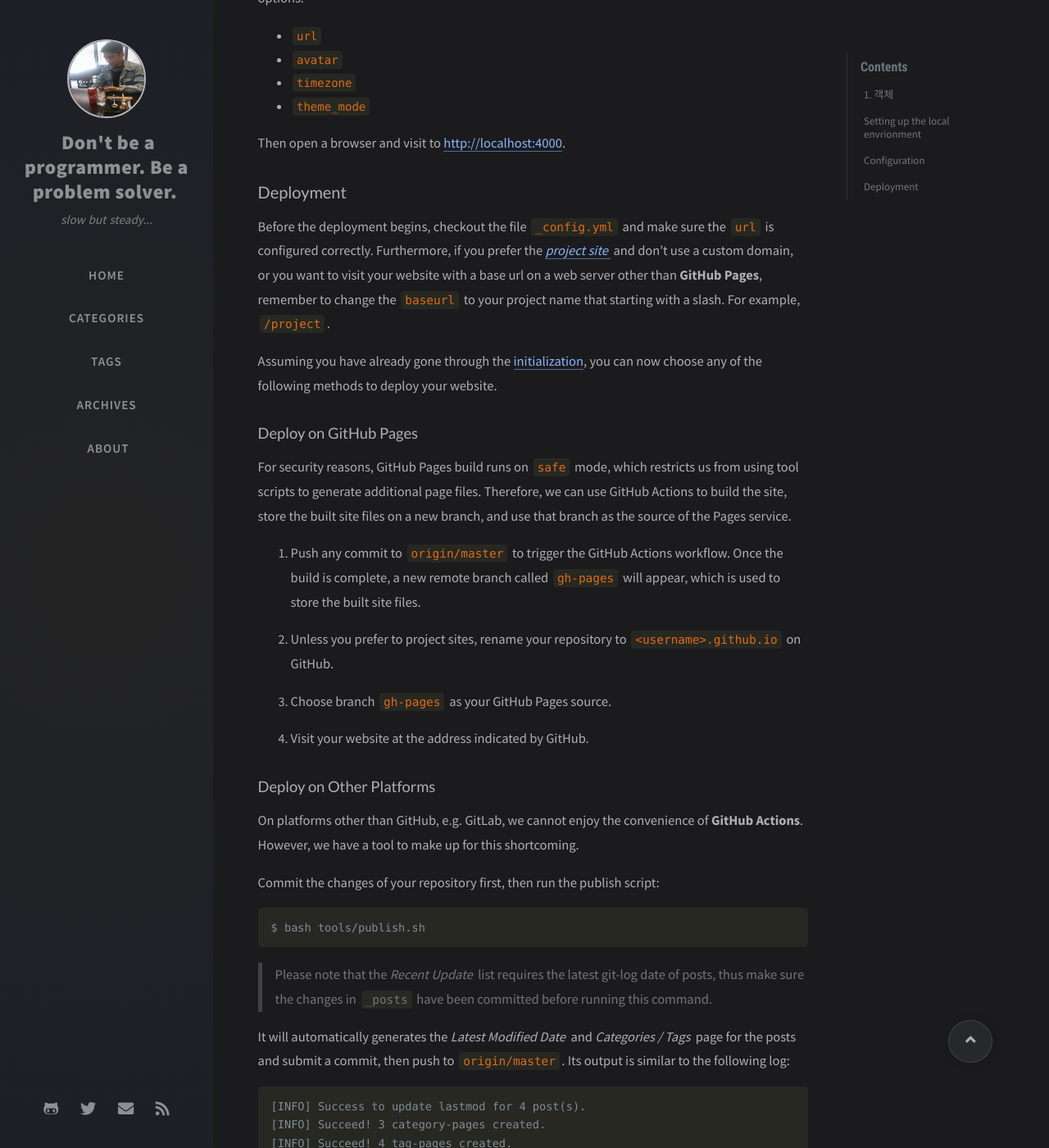
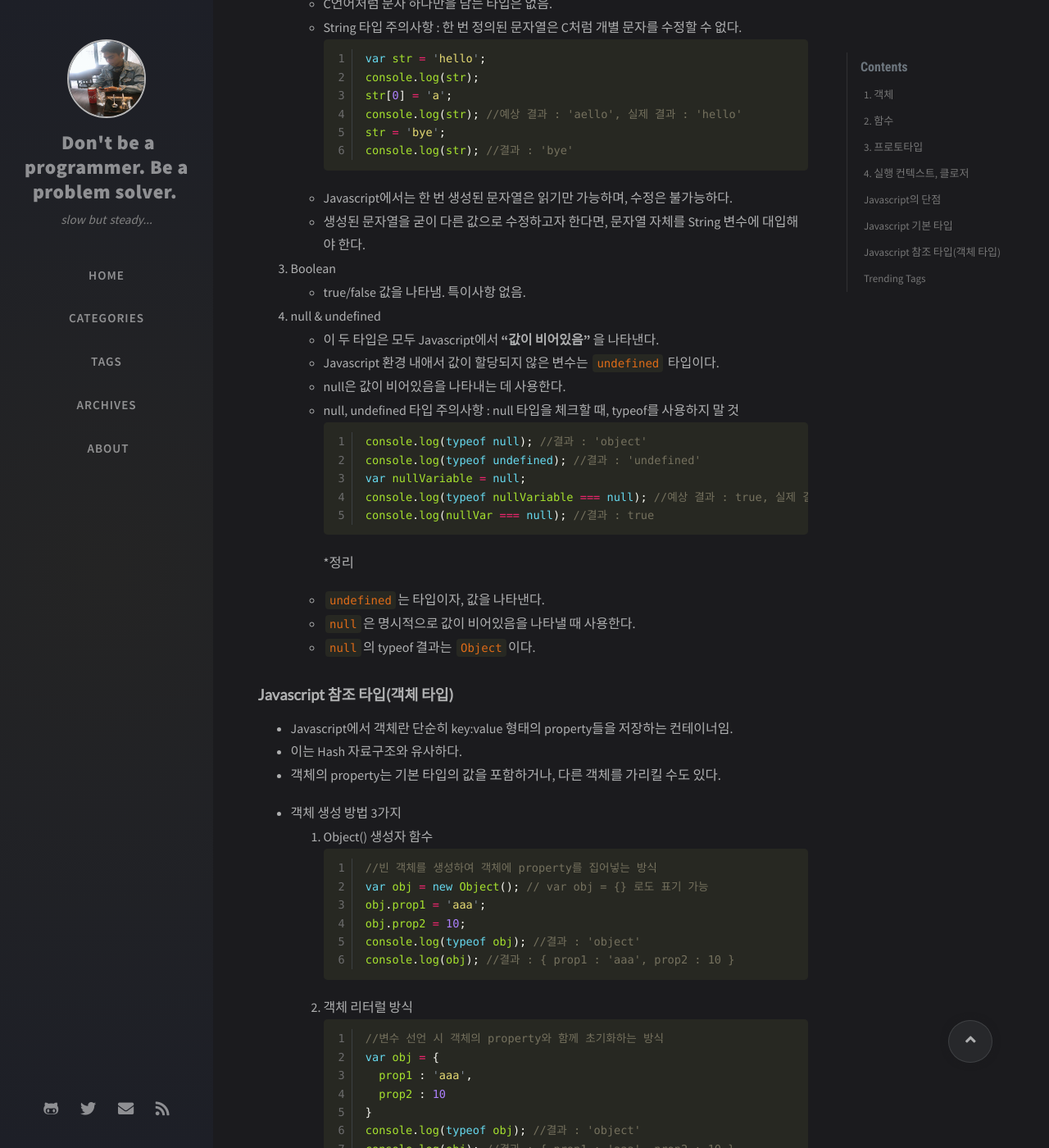
Before and after one commit to eurowondollaryen/eurowondollaryen.github.io, a Jekyll site: the page built from _posts/2020-08-08-javascript1.md, in a window 1280 px wide and 1400 px high, scrolled down 1717 px. Shown: the whole window at 82% size. Built offline with Jekyll 4.4.1, drawn with Linux system fonts in a browser that asks for light colours; nearby versions of some CDN libraries; comment, search, counter and statistics services are not loaded; some of the changed text lies outside the part shown.

Commit message:
added post javascript 1

````diff
--- a/_posts/2020-08-08-javascript1.md
+++ b/_posts/2020-08-08-javascript1.md
@@ -8,115 +8,117 @@ pin: true
 ---
 
 
-## Javascript 핵심 개념
-
+## **Javascript 개요**
+아래 4가지를 제대로 알아야 Javascript 개발자라고 할 수 있다고 생각한다.
 1. 객체
 2. 함수
 3. 프로토타입
 4. 실행 컨텍스트, 클로저
 
-#### 1. 객체
+#### **1. 객체**
 Javascript에서 객체는 무엇일까?
 * 기본 데이터 타입 : `boolean`, `number`, `string`, `null`, `undefined`
 
 위 5가지를 제외한 모든 것이 객체이다.
 
-#### 2. 함수
+#### **2. 함수**
 - Javascript에서는 함수도 객체(일급 객체)로 취급한다.
 
-#### 3. 프로토타입
+#### **3. 프로토타입**
 - 모든 객체는 숨겨진 링크인 prototype을 가진다.
 - 이 링크는 해당 객체를 생성한 생성자의 프로토타입 객체를 가리킨다.
 - 이 링크로 Javascript는 훨씬 더 다양하게 자신만의 자료 구조를 작성할 수 있다.
 - 또한, 프로토타입을 이용하여 객체지향의 상속도 구현할 수 있다.
 
-#### 4. 실행 컨텍스트, 클로저
+#### **4. 실행 컨텍스트, 클로저**
+- js는 실행 컨텍스트를 만들고 그 안에서 실행이 이루어진다.
+- 실행 컨텍스트는 자신만의 유효 범위를 갖는데, 이 과정에서 클로저를 구현할 수 있다.
+
+#### **Javascript의 단점**
+1. 유연하고 타입 체크가 느슨하기 때문에, 컴파일 에러는 런타임 에러로 넘어가게 되어 디버깅이 어렵다.
+2. 최상위 레벨의 객체들은 모두 전역 객체 안에 위치하는데, 이는 충돌의 위험성이 있다.
 
 
-```terminal
-$ git clone git@github.com:<username>/jekyll-theme-chirpy -b master --single-branch
+### **Javascript Data type & Operator**
+Javascript의 Data type은 총 2가지로 나뉜다.
+* 기본 타입 : `Number`, `String`, `Boolean`, `undefined`, `null`
+* 참조 타입(객체 타입) : `Object` - `Array`, `Function`, ``Regular Expression``
+
+#### **Javascript 기본 타입**
+1. Number
+* Javascript에는 `Number`라는 하나의 타입만 존재한다.
+* Javascript에서는 모든 숫자를 64비트 부동 소수점 형태로 저장하기 때문이다.
+* Number 연산 시 주의사항 : 나눗셈 연산 결과를 정수로 받고 싶으면, Math.floor() 함수를 사용
+```js
+var num = 5 / 2;
+console.log(num); // result : 2.5
+console.log(Math.floor(num)); // result : 2.5
 ```
 
-### Setting up the local envrionment
+2. String
+* C언어처럼 문자 하나만을 담는 타입은 없음.
+* String 타입 주의사항 : 한 번 정의된 문자열은 C처럼 개별 문자를 수정할 수 없다.
+```js
+var str = 'hello';
+console.log(str);
+str[0] = 'a';
+console.log(str); //예상 결과 : 'aello', 실제 결과 : 'hello'
+str = 'bye';
+console.log(str); //결과 : 'bye'
+```
+* Javascript에서는 한 번 생성된 문자열은 읽기만 가능하며, 수정은 불가능하다.
+* 생성된 문자열을 굳이 다른 값으로 수정하고자 한다면, 문자열 자체를 String 변수에 대입해야 한다.
 
-If you would like to run or build the project on your local machine, please follow the [Jekyll Docs](https://jekyllrb.com/docs/installation/) to complete the installation of `Ruby`, `RubyGems` and `Bundler`.
+3. Boolean
+* true/false 값을 나타냄. 특이사항 없음.
 
-`bundle` will automatically install all the dependencies specified by `Gemfile`.
+4. null & undefined
+* 이 두 타입은 모두 Javascript에서 **"값이 비어있음"** 을 나타낸다.
+* Javascript 환경 내애서 값이 할당되지 않은 변수는 `undefined` 타입이다.
+* null은 값이 비어있음을 나타내는 데 사용한다.
+* null, undefined 타입 주의사항 : null 타입을 체크할 때, typeof를 사용하지 말 것
+```js
+console.log(typeof null); //결과 : 'object'
+console.log(typeof undefined); //결과 : 'undefined'
+var nullVariable = null;
+console.log(typeof nullVariable === null); //예상 결과 : true, 실제 결과 : false
+console.log(nullVar === null); //결과 : true
+```
+*정리
+* `undefined`는 타입이자, 값을 나타낸다.
+* `null`은 명시적으로 값이 비어있음을 나타낼 때 사용한다.
+* `null`의 typeof 결과는 `Object`이다.
 
-What's more, in order to generate some extra files (*categories*, *tags* and *last modified list*), we need to use some tool scripts. If your machine is running Debian or macOS, make sure that [GNU coreutils](https://www.gnu.org/software/coreutils/) is installed. Otherwise, install by:
+#### **Javascript 참조 타입(객체 타입)**
+* Javascript에서 객체란 단순히 key:value 형태의 property들을 저장하는 컨테이너임.
+* 이는 Hash 자료구조와 유사하다.
+* 객체의 property는 기본 타입의 값을 포함하거나, 다른 객체를 가리킬 수도 있다.
 
-* Debian
+* 객체 생성 방법 3가지
+1. Object() 생성자 함수
+```js
+//빈 객체를 생성하여 객체에 property를 집어넣는 방식
+var obj = new Object(); // var obj = {} 로도 표기 가능
+obj.prop1 = 'aaa';
+obj.prop2 = 10;
+console.log(typeof obj); //결과 : 'object'
+console.log(obj); //결과 : { prop1 : 'aaa', prop2 : 10 }
+```
+2. 객체 리터럴 방식
+```js
+//변수 선언 시 객체의 property와 함께 초기화하는 방식
+var obj = {
+	prop1 : 'aaa',
+	prop2 : 10
+}
+console.log(typeof obj); //결과 : 'object'
+console.log(obj); //결과 : { prop1 : 'aaa', prop2 : 10 }
+//결과는 1번 방식과 동일하다.
+```
+3. 생성자 함수
+    - 함수를 통해서 객체를 생성하는 방법. 이후에 추가 작성
 
-  ```console
-  $ sudo apt-get install coreutils
-  ```
-
-> If you not intend to deploy it on GitHub Pages, append parameter option `--no-gh` at the end of the above command.
-
-1. Remove some files or directories from your repository:
-    - `.travis.yml`
-    - everything under `.github/`
-    - files under `_posts/`
-    - folder `docs/`
-
-### Configuration
-
-Generally, go to `_config.yml` and configure the variables as needed. Some of them are typical options:
-* `url`
-* `avatar`
-* `timezone`
-* `theme_mode`
-
-
-Then open a browser and visit to <http://localhost:4000>.
-
-### Deployment
-
-Before the deployment begins, checkout the file `_config.yml` and make sure the `url` is configured correctly. Furthermore, if you prefer the [_project site_](https://help.github.com/en/github/working-with-github-pages/about-github-pages#types-of-github-pages-sites) and don't use a custom domain, or you want to visit your website with a base url on a web server other than **GitHub Pages**, remember to change the `baseurl` to your project name that starting with a slash. For example, `/project`.
-
-Assuming you have already gone through the [initialization](#initialization), you can now choose any of the following methods to deploy your website.
-
-#### Deploy on GitHub Pages
-
-For security reasons, GitHub Pages build runs on `safe` mode, which restricts us from using tool scripts to generate additional page files. Therefore, we can use GitHub Actions to build the site, store the built site files on a new branch, and use that branch as the source of the Pages service.
-
-1. Push any commit to `origin/master` to trigger the GitHub Actions workflow. Once the build is complete, a new remote branch called `gh-pages` will appear, which is used to store the built site files.
-
-2. Unless you prefer to project sites, rename your repository to `<username>.github.io` on GitHub.
-
-3. Choose branch `gh-pages` as your GitHub Pages source.
-
-4. Visit your website at the address indicated by GitHub.
-
-#### Deploy on Other Platforms
-
-On platforms other than GitHub, e.g. GitLab, we cannot enjoy the convenience of **GitHub Actions**. However, we have a tool to make up for this shortcoming.
-
-Commit the changes of your repository first, then run the publish script:
-
-```console
-$ bash tools/publish.sh
-```
-
-> Please note that the *Recent Update* list requires the latest git-log date of posts, thus make sure the changes in `_posts` have been committed before running this command.
-
-It will automatically generates the *Latest Modified Date* and *Categories / Tags* page for the posts and submit a commit, then push to `origin/master`. Its output is similar to the following log:
-
-```terminal
-[INFO] Success to update lastmod for 4 post(s).
-[INFO] Succeed! 3 category-pages created.
-[INFO] Succeed! 4 tag-pages created.
-[INFO] Published successfully!
-```
-
-Lastly, enable the pages service according to the instructions of the platform you choose.
-
-#### Deploy on Private Server
-
-In the root of the source project, build your site by:
-
-```console
-$ bash tools/build.sh -d /path/to/site/
-```
-
-The generated site files will be placed in the root of `/path/to/site/`. Now you should upload those files to your web server, such as Nginx.
+* 객체의 property 읽기/쓰기/갱신하기
+    - 객체의 property 표기 방식은 2가지가 있다.
+        1. 대괄호 표기법
+        2. 마침표 표기법
````
Also changed, not shown: _posts/2020-08-09-posting-example.md (added, +98 -0 lines).
